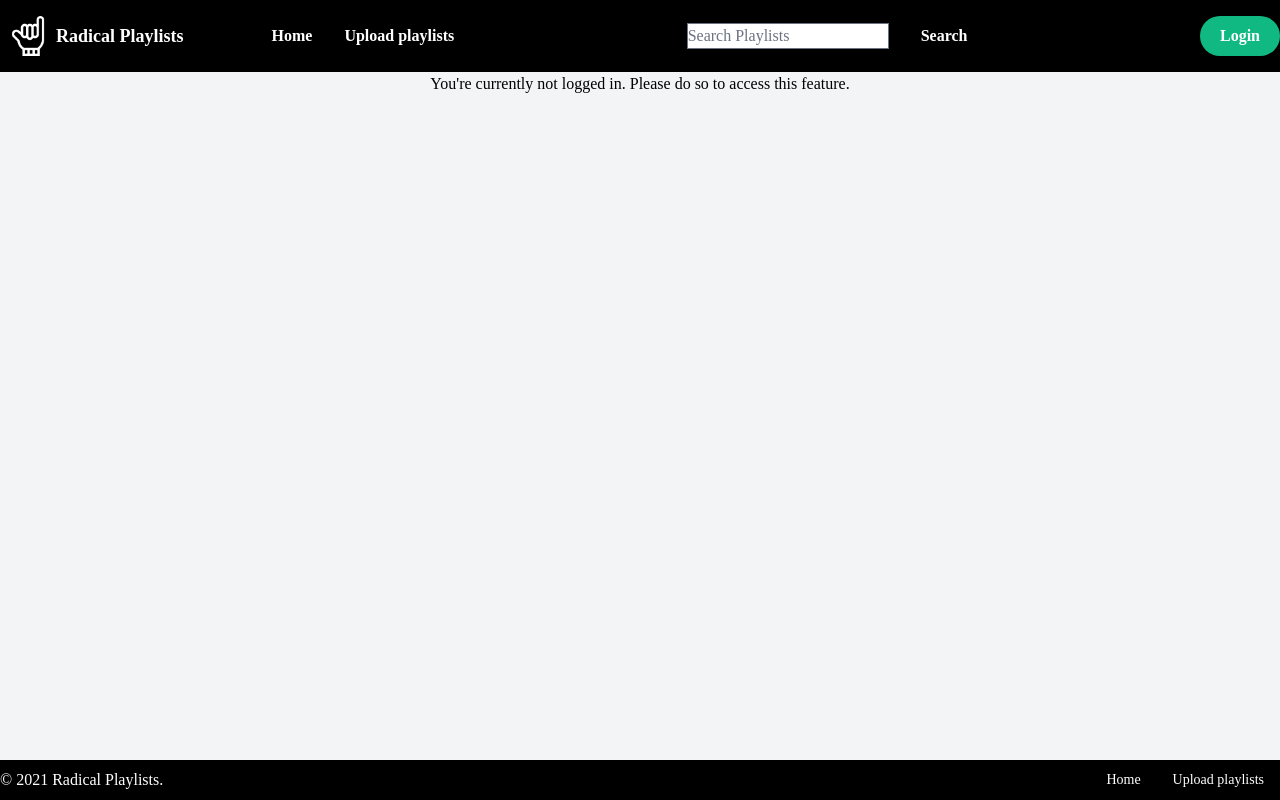
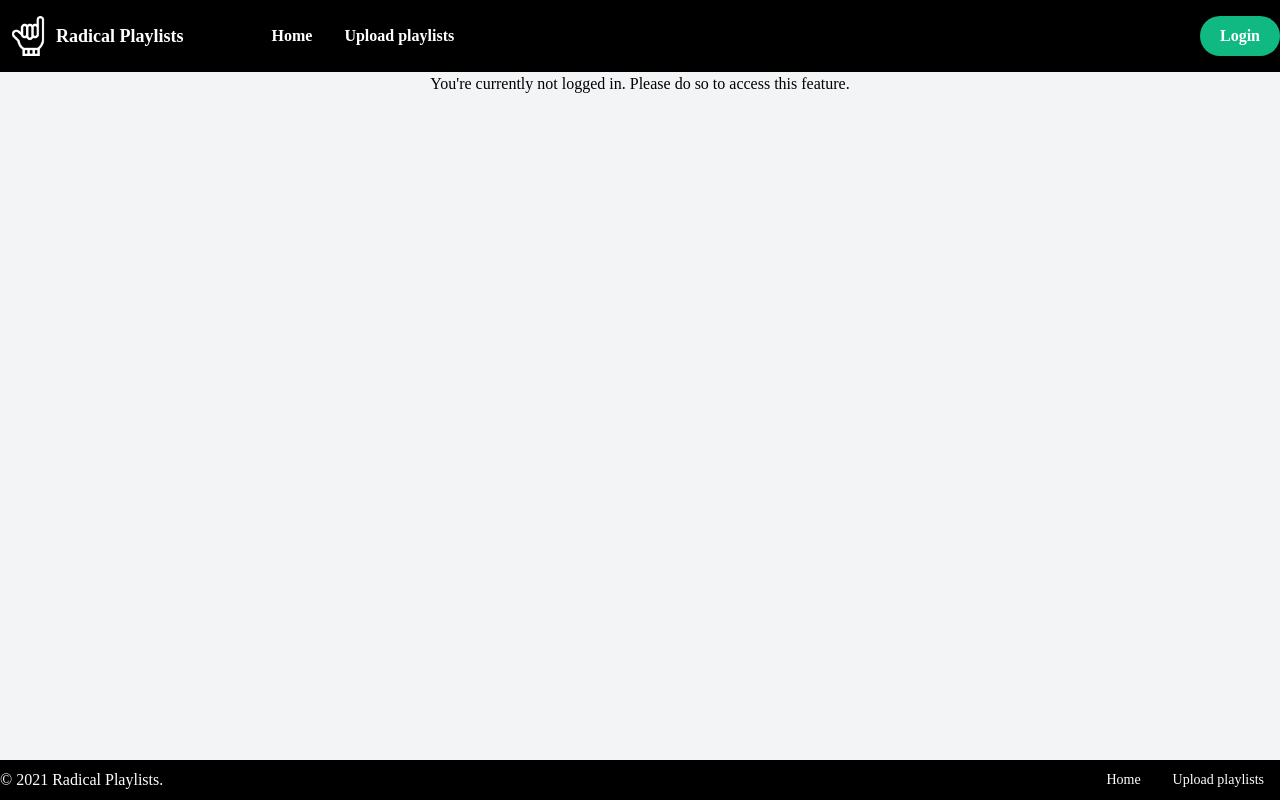
Before and after one commit to LawDominic/Radical-Playlists, a React (Create React App) app: page /upload in a window 1280 px wide. Built offline with nearby package versions, Linux system fonts and the light colour scheme; no server answers; a web font is replaced by a local one.

Commit message:
changed location of seach bar

```diff
--- a/src/components/NavBar.js
+++ b/src/components/NavBar.js
@@ -2,7 +2,6 @@ import React from "react";
 import { Link, NavLink} from "react-router-dom";
 import User from "./User"
 
-import SearchBar from "../components/SearchBar";
 
 import logo from "../images/logo.png";
 import {loginUrl} from '../services/spotifyService'
@@ -48,7 +47,6 @@ function NavBar({userID, isLoggedIn}) {
                 </NavLink>
               </div>
             </div>
-            <SearchBar/>
             <div className="invisible md:visible my-auto z-10">
               {isLoggedIn ?
                   <User userID={userID} /> :
--- a/src/components/SearchBar.js
+++ b/src/components/SearchBar.js
@@ -2,12 +2,11 @@ import { React } from 'react'
 
 function SearchBar() {
     return (
-        <div className="hidden md:flex md:items-center space-x-8">
+        <div className="text-center">
                 <input className="p-0"
                     type="text"
                     placeholder="Search Playlists"
                 />
-            <button className="text-white font-semibold hover:text-green-500 transition duration-300 " type="submit">Search</button>
         </div>
     )
 }
--- a/src/components/UserPlaylists.js
+++ b/src/components/UserPlaylists.js
@@ -1,5 +1,6 @@
 import React, {useState} from 'react';
 import pImg from "../images/pImg.png";
+import SearchBar from "../components/SearchBar";
 
 function UserPlaylists({playlists, updateFn}) {
 
@@ -35,6 +36,7 @@ function UserPlaylists({playlists, updateFn}) {
 
     return (
         <div>
+            <SearchBar/>
             <div className="grid justify-center mt-10 space-y-10">
                 {availablePlaylists.map((list) => {
                     return(
--- a/src/pages/Upload.js
+++ b/src/pages/Upload.js
@@ -7,7 +7,9 @@ function Upload({userID, isLoggedIn, playlists, updateFn}) {
         <div className="container mx-auto h-full">
             {isLoggedIn ?
                 <UserPlaylists playlists={playlists} updateFn={updateFn}/> :
-                <div className="text-center">You're currently not logged in. Please do so to access this feature.</div>
+                <div className="text-center">You're currently not logged in. Please do so to access this feature.
+                </div>
+
             }
         </div>
     )
```
